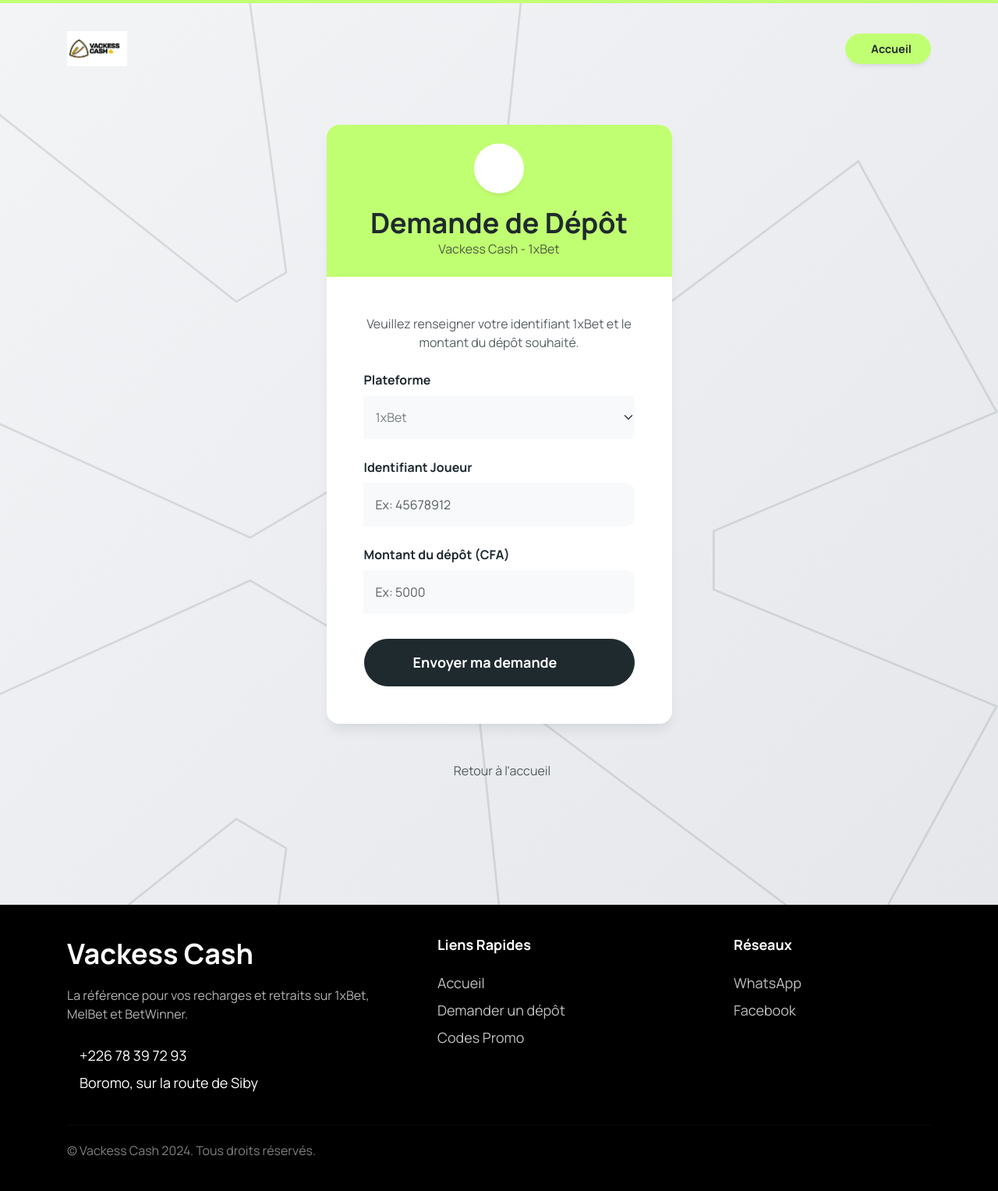
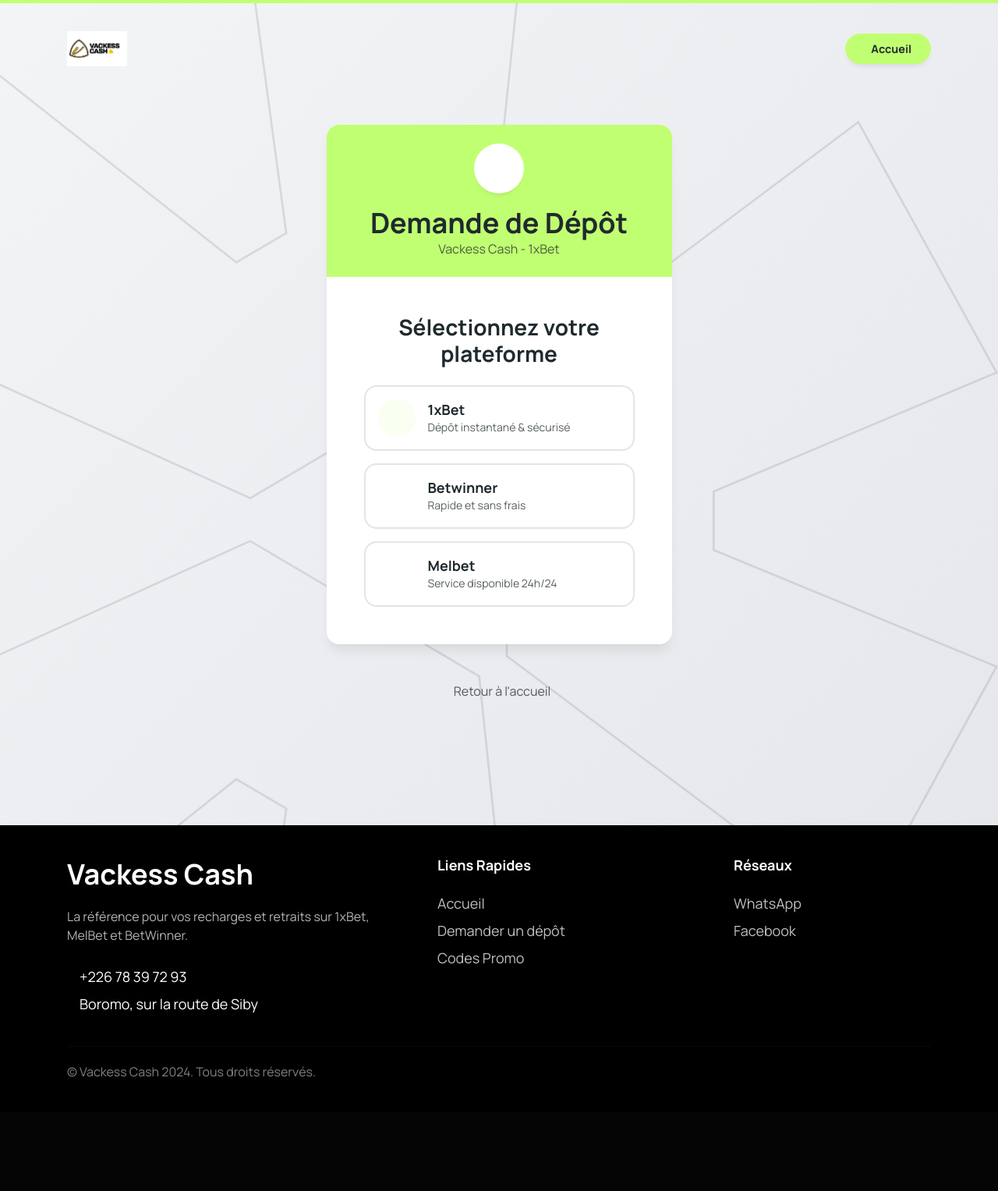
Before and after one commit to Passing01/vackesscash, a Laravel app: page /demandedepot in a window 1280 px wide. Shown: the whole page at 78% size. After the commit the page ends 1381 px from the top, so only its background shows below. Run offline with Laravel 12, Linux system fonts and the light colour scheme; some libraries are stand-ins or nearby versions.

Commit message:
modification

```diff
--- a/resources/views/landing/demandedepot.blade.php
+++ b/resources/views/landing/demandedepot.blade.php
@@ -19,28 +19,69 @@
                         <p class="mb-0 text-dark text-opacity-75">Vackess Cash - 1xBet</p>
                     </div>
 
-                    <div class="card-body p-4 p-lg-5" id="form-container">
-                        <p class="text-center mb-4 text-muted">Veuillez renseigner votre identifiant 1xBet et le montant du dépôt souhaité.</p>
+                    <!-- Step 1: Platform Selection -->
+                    <div class="card-body p-4 p-lg-5" id="selection-container">
+                        <h4 class="text-center mb-4 fw-bold">Sélectionnez votre plateforme</h4>
+                        <div class="d-flex flex-column gap-3">
+                            <!-- 1xBet -->
+                            <div class="platform-card p-3 rounded-4 border-2 border d-flex align-items-center gap-3 cursor-pointer transition-all" onclick="selectPlatform('1xBet')">
+                                <div class="round-48 bg-primary bg-opacity-10 text-primary rounded-circle hstack justify-content-center flex-shrink-0">
+                                    <iconify-icon icon="simple-icons:1xbet" class="fs-7"></iconify-icon>
+                                </div>
+                                <div class="flex-grow-1">
+                                    <h5 class="mb-0 fw-bold">1xBet</h5>
+                                    <p class="mb-0 small text-muted">Dépôt instantané & sécurisé</p>
+                                </div>
+                                <iconify-icon icon="solar:alt-arrow-right-bold-duotone" class="fs-6 text-muted"></iconify-icon>
+                            </div>
+
+                            <!-- Betwinner -->
+                            <div class="platform-card p-3 rounded-4 border-2 border d-flex align-items-center gap-3 cursor-pointer transition-all" onclick="selectPlatform('Betwinner')">
+                                <div class="round-48 bg-success bg-opacity-10 text-success rounded-circle hstack justify-content-center flex-shrink-0">
+                                    <iconify-icon icon="simple-icons:betwinner" class="fs-7"></iconify-icon>
+                                </div>
+                                <div class="flex-grow-1">
+                                    <h5 class="mb-0 fw-bold">Betwinner</h5>
+                                    <p class="mb-0 small text-muted">Rapide et sans frais</p>
+                                </div>
+                                <iconify-icon icon="solar:alt-arrow-right-bold-duotone" class="fs-6 text-muted"></iconify-icon>
+                            </div>
+
+                            <!-- Melbet -->
+                            <div class="platform-card p-3 rounded-4 border-2 border d-flex align-items-center gap-3 cursor-pointer transition-all" onclick="selectPlatform('Melbet')">
+                                <div class="round-48 bg-warning bg-opacity-10 text-warning rounded-circle hstack justify-content-center flex-shrink-0">
+                                    <iconify-icon icon="simple-icons:melbet" class="fs-7"></iconify-icon>
+                                </div>
+                                <div class="flex-grow-1">
+                                    <h5 class="mb-0 fw-bold">Melbet</h5>
+                                    <p class="mb-0 small text-muted">Service disponible 24h/24</p>
+                                </div>
+                                <iconify-icon icon="solar:alt-arrow-right-bold-duotone" class="fs-6 text-muted"></iconify-icon>
+                            </div>
+                        </div>
+                    </div>
+
+                    <!-- Step 2: Form (Hidden by default) -->
+                    <div class="card-body p-4 p-lg-5 d-none" id="form-container">
+                        <button class="btn btn-link text-decoration-none text-muted p-0 mb-4 hstack gap-2" onclick="showSelection()">
+                            <iconify-icon icon="solar:arrow-left-outline"></iconify-icon>
+                            <span class="small fw-bold">Changer de plateforme</span>
+                        </button>
+
+                        <div class="text-center mb-4">
+                            <h4 class="fw-bold" id="selected-platform-name">1xBet</h4>
+                            <p class="text-muted small">Veuillez renseigner vos informations de dépôt.</p>
+                        </div>
 
                         <form id="depotForm" class="d-flex flex-column gap-4">
                             @csrf
-                            <div class="form-group">
-                                <label for="plateforme" class="form-label fw-bold text-dark">Plateforme</label>
-                                <div class="input-group">
-                                    <span class="input-group-text bg-light border-0"><iconify-icon icon="solar:globus-bold-duotone"></iconify-icon></span>
-                                    <select class="form-select border-0 bg-light p-3" id="plateforme" name="plateforme" required>
-                                        <option value="1xBet" selected>1xBet</option>
-                                        <option value="Betwinner">Betwinner</option>
-                                        <option value="Melbet">Melbet</option>
-                                    </select>
-                                </div>
-                            </div>
+                            <input type="hidden" name="plateforme" id="plateforme_input" value="1xBet">
 
                             <div class="form-group">
                                 <label for="identifiant" class="form-label fw-bold text-dark">Identifiant Joueur</label>
                                 <div class="input-group">
                                     <span class="input-group-text bg-light border-0"><iconify-icon icon="solar:user-id-bold-duotone"></iconify-icon></span>
-                                    <input type="text" class="form-control border-0 bg-light p-3" id="identifiant" name="identifiant" placeholder="Ex: 45678912" required>
+                                    <input type="text" class="form-control border-0 bg-light p-3" id="identifiant" name="identifiant" placeholder="Saisissez votre ID" required>
                                 </div>
                             </div>
 
@@ -102,19 +143,45 @@
 <style>
     .round-80 { width: 80px; height: 80px; }
     .round-64 { width: 64px; height: 64px; }
+    .round-48 { width: 48px; height: 48px; }
+    .fs-7 { font-size: 1.5rem; }
     .fs-13 { font-size: 4rem; }
     .input-group-text { border-radius: 0.75rem 0 0 0.75rem !important; }
     .form-control { border-radius: 0 0.75rem 0.75rem 0 !important; }
     .bg-light { background-color: #f8f9fa !important; }
+    .cursor-pointer { cursor: pointer; }
+    .transition-all { transition: all 0.3s ease; }
+
+    .platform-card:hover {
+        transform: translateY(-5px);
+        border-color: var(--bs-primary) !important;
+        box-shadow: 0 10px 20px rgba(0,0,0,0.05);
+    }
+
     .demande-depot-section {
         background: linear-gradient(135deg, #f3f4f6 0%, #e5e7eb 100%);
     }
 </style>
 
 <script>
+function selectPlatform(name) {
+    document.getElementById('selected-platform-name').innerText = name;
+    document.getElementById('plateforme_input').value = name;
+    document.getElementById('selection-container').classList.add('d-none');
+    document.getElementById('form-container').classList.remove('d-none');
+    if (window.AOS) AOS.refresh();
+}
+
+function showSelection() {
+    document.getElementById('form-container').classList.add('d-none');
+    document.getElementById('selection-container').classList.remove('d-none');
+    if (window.AOS) AOS.refresh();
+}
+
 document.addEventListener('DOMContentLoaded', function() {
     const form = document.getElementById('depotForm');
     const formContainer = document.getElementById('form-container');
+    const selectionContainer = document.getElementById('selection-container');
     const loaderContainer = document.getElementById('loader-container');
     const successContainer = document.getElementById('success-container');
 
@@ -123,6 +190,7 @@
     const isSuccess = urlParams.get('payment_status') === 'success' || "{{ $payment_status ?? '' }}" === 'success';
 
     if (isSuccess) {
+        selectionContainer.classList.add('d-none');
         formContainer.classList.add('d-none');
         loaderContainer.classList.add('d-none');
         successContainer.classList.remove('d-none');
```
